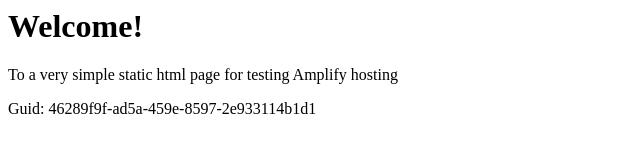
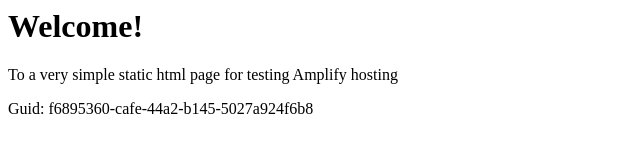
Before and after one commit to aws-aemilia-yul/Github-PR-Commit-Integration-Test-DoNotTouch-GitHubWebhookPushCanaryTest-v1-prod-ca-central-1, a website: page src/index.html in a window 1280 px wide. Shown: the full height of the page, 0-640 px from the left. Drawn offline with Linux system fonts and the light colour scheme.

Commit message:
commit from integ tests

```diff
--- a/src/index.html
+++ b/src/index.html
@@ -12,6 +12,6 @@
 <body>
     <h1>Welcome!</h1>
     <p>To a very simple static html page for testing Amplify hosting</p>
-    <p>Guid: 46289f9f-ad5a-459e-8597-2e933114b1d1</p></body>
+    <p>Guid: f6895360-cafe-44a2-b145-5027a924f6b8</p></body>
 
 </html>
```
